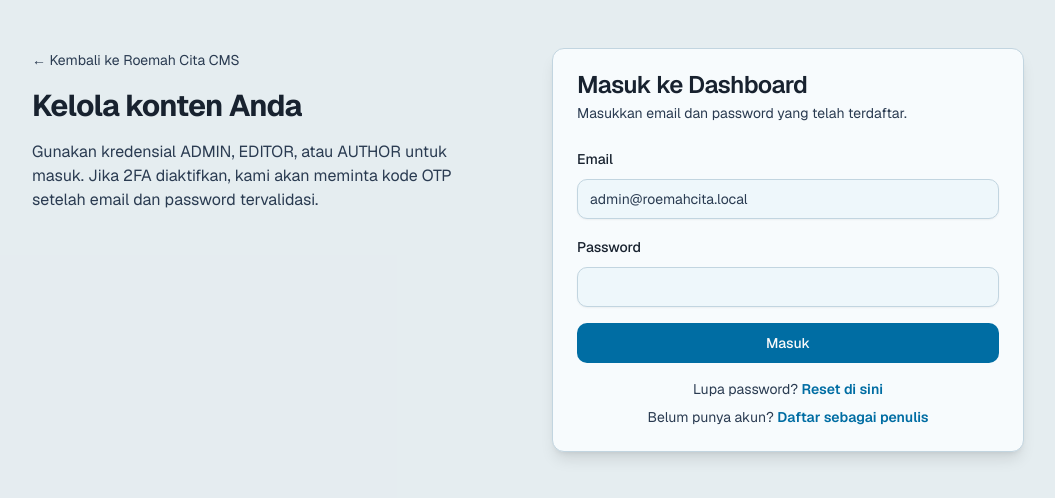
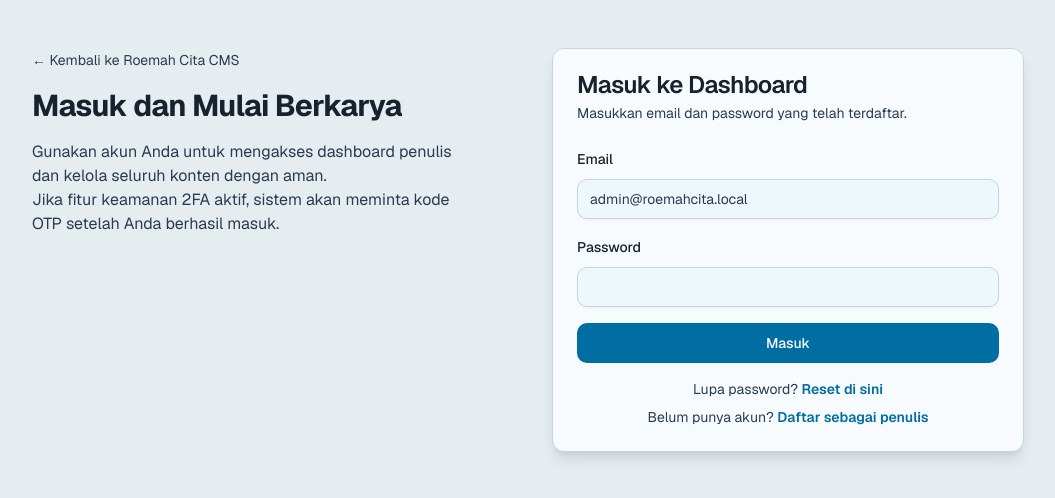
Before and after one commit to akmaller/rck-cms, a Next.js app: page /login in a window 1280 px wide. Shown: the top 498 px of the page, without its empty margins (112-1167 px from the left). Built offline with nearby package versions, Linux system fonts and the light colour scheme; no server answers; the database is empty.

Commit message:
perbaikan text halaman login

```diff
--- a/app/(auth)/login/page.tsx
+++ b/app/(auth)/login/page.tsx
@@ -40,9 +40,10 @@ export default async function LoginPage({ searchParams }: LoginPageProps) {
           <Link href="/" className="inline-flex items-center gap-2 text-sm text-muted-foreground">
             &larr; Kembali ke {config.name}
           </Link>
-          <h1 className="text-3xl font-bold tracking-tight">Kelola konten Anda</h1>
+          <h1 className="text-3xl font-bold tracking-tight">Masuk dan Mulai Berkarya</h1>
           <p className="max-w-md text-muted-foreground">
-            Gunakan kredensial ADMIN, EDITOR, atau AUTHOR untuk masuk. Jika 2FA diaktifkan, kami akan meminta kode OTP setelah email dan password tervalidasi.
+            Gunakan akun Anda untuk mengakses dashboard penulis dan kelola seluruh konten dengan aman.<br></br>
+Jika fitur keamanan 2FA aktif, sistem akan meminta kode OTP setelah Anda berhasil masuk.
           </p>
         </section>
         <section className="flex-1">
```
